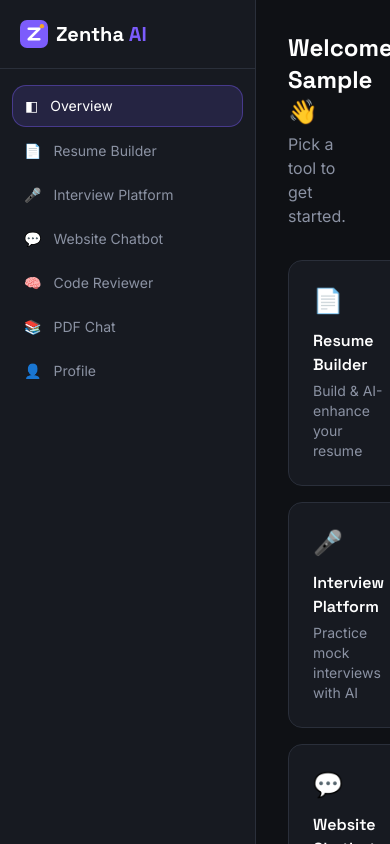
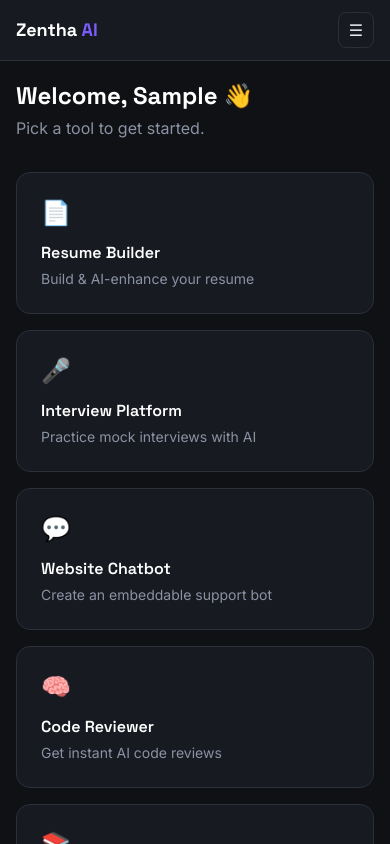
Before and after one commit to Pranshu1505/Zentha_AI, a React (Vite) app in the folder frontend/: page /dashboard in a window 390 px wide. Shown: the top 844 px of the page. Built offline with nearby package versions, Linux system fonts and the light colour scheme; no server answers; sample sign-in values are in the browser's storage.

Commit message:
Make dashboard sidebar responsive for mobile

```diff
--- a/frontend/src/components/DashboardLayout.jsx
+++ b/frontend/src/components/DashboardLayout.jsx
@@ -1,6 +1,6 @@
+import { useState } from "react";
 import { NavLink, Outlet, useNavigate } from "react-router-dom";
 import { useAuth } from "../context/AuthContext.jsx";
-import Logo from "./Logo.jsx";
 
 const navItems = [
   { to: "/dashboard", label: "Overview", icon: "◧", end: true },
@@ -15,22 +15,50 @@ const navItems = [
 const DashboardLayout = () => {
   const { user, logout } = useAuth();
   const navigate = useNavigate();
+  const [sidebarOpen, setSidebarOpen] = useState(false);
 
   return (
     <div className="min-h-screen flex bg-base text-text font-body">
-      <aside className="w-64 shrink-0 border-r border-border bg-surface flex flex-col">
-        <div className="px-5 py-5 border-b border-border">
-          <div className="flex items-center gap-2">
-            <Logo size={28} />
-            <span className="font-display text-xl font-bold text-white">Zentha <span className="text-accent">AI</span></span>
-          </div>
+      <div className="md:hidden fixed top-0 left-0 right-0 z-30 flex items-center justify-between px-4 py-3 bg-surface border-b border-border">
+        <span className="font-display text-lg font-bold text-white">Zentha <span className="text-accent">AI</span></span>
+        <button
+          onClick={() => setSidebarOpen(true)}
+          className="w-9 h-9 flex items-center justify-center rounded-lg border border-border text-text"
+          aria-label="Open menu"
+        >
+          ☰
+        </button>
+      </div>
+
+      {sidebarOpen && (
+        <div
+          className="md:hidden fixed inset-0 bg-black/60 z-40"
+          onClick={() => setSidebarOpen(false)}
+        />
+      )}
+
+      <aside
+        className={`w-64 shrink-0 border-r border-border bg-surface flex flex-col fixed md:static inset-y-0 left-0 z-50 transform transition-transform duration-200 ${
+          sidebarOpen ? "translate-x-0" : "-translate-x-full"
+        } md:translate-x-0`}
+      >
+        <div className="px-5 py-5 border-b border-border flex items-center justify-between">
+          <span className="font-display text-xl font-bold text-white">Zentha <span className="text-accent">AI</span></span>
+          <button
+            onClick={() => setSidebarOpen(false)}
+            className="md:hidden w-8 h-8 flex items-center justify-center rounded-lg text-muted"
+            aria-label="Close menu"
+          >
+            ✕
+          </button>
         </div>
-        <nav className="flex-1 px-3 py-4 space-y-1">
+        <nav className="flex-1 px-3 py-4 space-y-1 overflow-y-auto">
           {navItems.map((item) => (
             <NavLink
               key={item.to}
               to={item.to}
               end={item.end}
+              onClick={() => setSidebarOpen(false)}
               className={({ isActive }) =>
                 `flex items-center gap-3 px-3 py-2.5 rounded-xl text-sm transition-colors ${
                   isActive ? "bg-accent/15 text-white border border-accent/40" : "text-muted hover:bg-surface2 hover:text-text"
@@ -52,8 +80,9 @@ const DashboardLayout = () => {
           </button>
         </div>
       </aside>
-      <main className="flex-1 overflow-y-auto">
-        <div className="max-w-5xl mx-auto px-8 py-8">
+
+      <main className="flex-1 overflow-y-auto overflow-x-hidden pt-14 md:pt-0">
+        <div className="max-w-5xl mx-auto px-4 sm:px-8 py-6 sm:py-8">
           <Outlet />
         </div>
       </main>
```
Also changed, not shown: frontend/src/components/GoogleAuthButton.jsx (+0 -50 lines).
